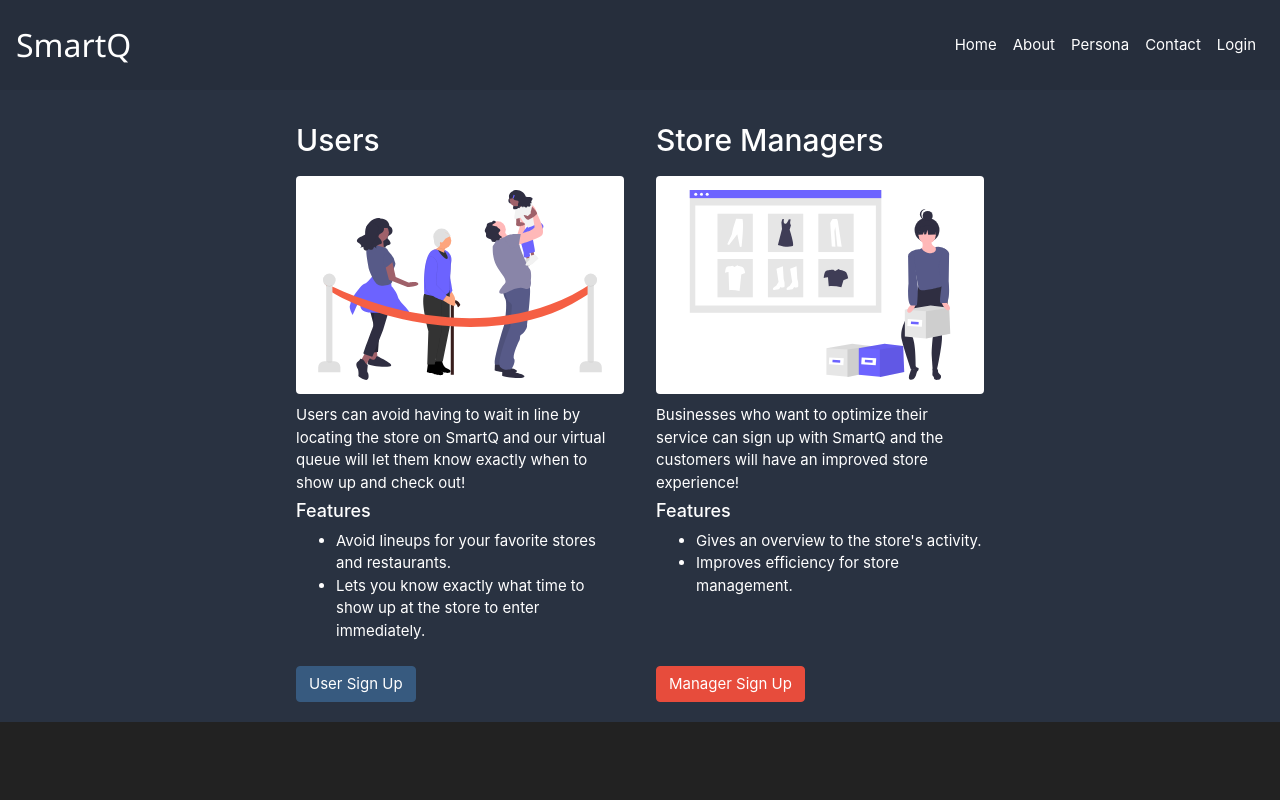
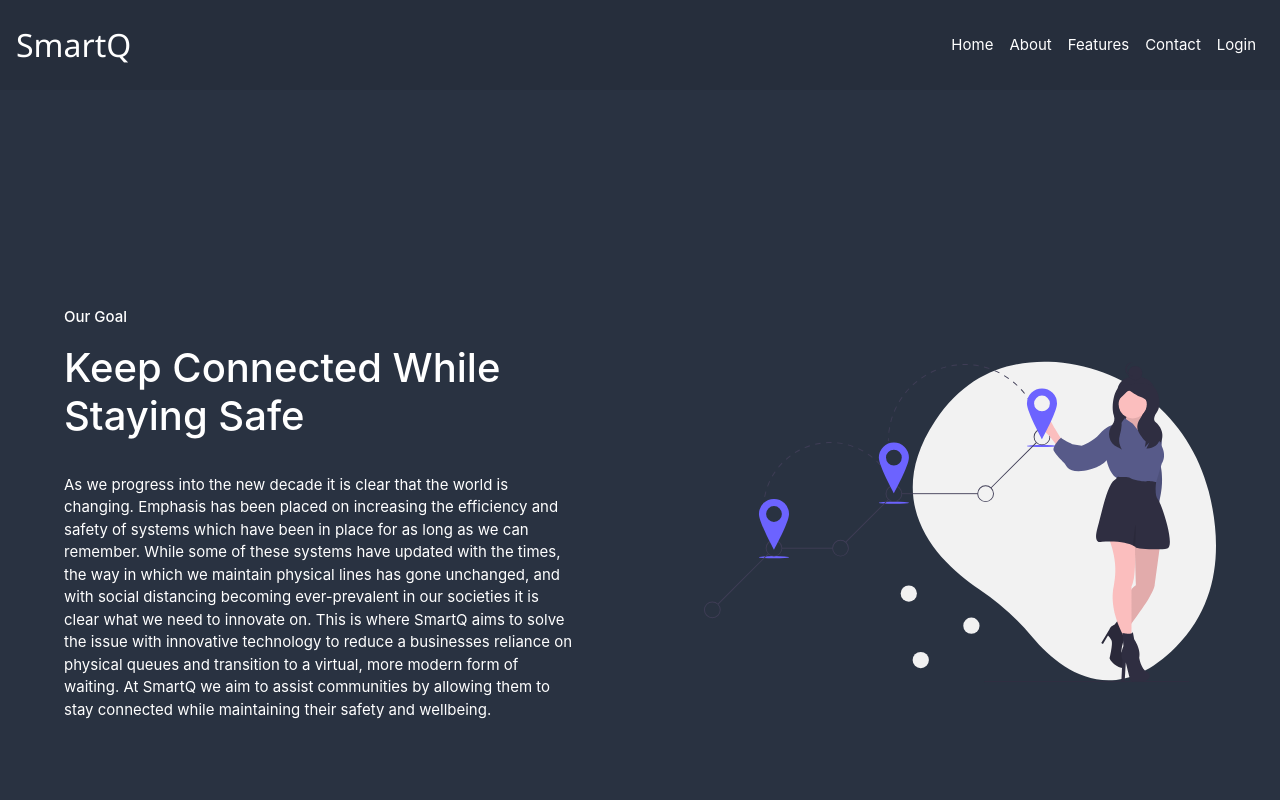
Before and after one commit to SmartQ-org/SmartQ-app, a React (Create React App) app: page /persona in a window 1280 px wide. Shown: the top 800 px of the page. Built offline with nearby package versions, Linux system fonts and the light colour scheme.

Commit message:
reverting to older commit

```diff
--- a/src/App.js
+++ b/src/App.js
@@ -7,7 +7,7 @@ import ContactPage from "./pages/ContactPage/ContactPage";
 import LoginPage from "./pages/LoginPage/LoginPage";
 import SignUpPage from "./pages/SignUpPage/SignUpPage";
 import HiddenContent from "./pages/HiddenContent";
-import PersonaPage from "./pages/PersonaPage";
+import FeaturesPage from "./pages/FeaturesPage/FeaturesPage";
 
 import Navbar from "react-bootstrap/Navbar";
 import Nav from "react-bootstrap/Nav";
@@ -37,8 +37,8 @@ function App() {
               </Link>
             </Nav.Link>
             <Nav.Link>
-              <Link className="link" to="/persona">
-                Persona
+              <Link className="link" to="/features">
+                Features
               </Link>
             </Nav.Link>
             <Nav.Link>
@@ -72,8 +72,8 @@ function App() {
             <Route path="/about">
               <AboutPage />
             </Route>
-            <Route path="/persona">
-              <PersonaPage />
+            <Route path="/features">
+              <FeaturesPage />
             </Route>
             <Route path="/">
               <HomePage />
--- a/src/pages/About/about.page.jsx
+++ b/src/pages/About/about.page.jsx
@@ -17,11 +17,11 @@ function About() {
       linkedin: "https://www.linkedin.com/in/yash-pandya-8624b4a8/",
     },
     {
-      name: "Jason ...",
+      name: "Jason Huang",
       role: "Developer",
-      github: "",
+      github: "https://github.com/JayTLH",
       twitter: "",
-      linkedin: "",
+      linkedin: "https://www.linkedin.com/in/jason-tlh/",
     },
     {
       name: "Joshua Nascimento",
--- /dev/null
+++ b/src/pages/FeaturesPage/FeaturesPage.js
@@ -0,0 +1,58 @@
+import React from "react";
+import "./FeaturesPage.scss";
+import queue from "../../assets/queue.svg";
+import shopping from "../../assets/shopping.svg";
+
+export default function featuresPage() {
+  return (
+    <div className="features">
+      <section className="features__section">
+        <h2 className="features__title">Users</h2>
+        <div className="features__content">
+          <img className="features__img" src={queue} alt="people lining up" />
+          <p className="features__text">
+            Users can avoid having to wait in line by locating the store on
+            SmartQ and our virtual queue will let them know exactly when to show
+            up and check out!
+          </p>
+          <h3 className="features__label">Features</h3>
+          <ul className="features__list">
+            <li className="features__list-item">
+              Avoid lineups for your favorite stores and restaurants.
+            </li>
+            <li className="features__list-item">
+              Lets you know exactly what time to show up at the store to enter
+              immediately.
+            </li>
+          </ul>
+          <button type="button" className="features__button btn btn-primary">
+            User Sign Up
+          </button>
+        </div>
+      </section>
+      <div className="features__divider" />
+      <section className="features__section">
+        <h2 className="features__title">Store Managers</h2>
+        <div className="features__content">
+          <img className="features__img" src={shopping} alt="store page" />
+          <p className="features__text">
+            Businesses who want to optimize their service can sign up with
+            SmartQ and the customers will have an improved store experience!
+          </p>
+          <h3 className="features__label">Features</h3>
+          <ul className="features__list">
+            <li className="features__list-item">
+              Gives an overview to the store's activity.
+            </li>
+            <li className="features__list-item">
+              Improves efficiency for store management.
+            </li>
+          </ul>
+          <button type="button" className="features__button btn btn-danger">
+            Manager Sign Up
+          </button>
+        </div>
+      </section>
+    </div>
+  );
+}
--- a/src/pages/PersonaPage.scss
+++ b/src/pages/FeaturesPage/FeaturesPage.scss
@@ -1,6 +1,6 @@
-@import "../styles/base.scss";
+@import "../../styles/base.scss";
 
-.persona {
+.features {
   padding: 0 16px;
 
   @include tablet-view {
--- a/src/pages/PersonaPage.jsx
+++ /dev/null
@@ -1,58 +0,0 @@
-import React from "react";
-import "./PersonaPage.scss";
-import queue from "../assets/queue.svg";
-import shopping from "../assets/shopping.svg";
-
-export default function PersonaPage() {
-  return (
-    <div className="persona">
-      <section className="persona__section">
-        <h2 className="persona__title">Users</h2>
-        <div className="persona__content">
-          <img className="persona__img" src={queue} alt="people lining up" />
-          <p className="persona__text">
-            Users can avoid having to wait in line by locating the store on
-            SmartQ and our virtual queue will let them know exactly when to show
-            up and check out!
-          </p>
-          <h3 className="persona__label">Features</h3>
-          <ul className="persona__list">
-            <li className="persona__list-item">
-              Avoid lineups for your favorite stores and restaurants.
-            </li>
-            <li className="persona__list-item">
-              Lets you know exactly what time to show up at the store to enter
-              immediately.
-            </li>
-          </ul>
-          <button type="button" className="persona__button btn btn-primary">
-            User Sign Up
-          </button>
-        </div>
-      </section>
-      <div className="persona__divider" />
-      <section className="persona__section">
-        <h2 className="persona__title">Store Managers</h2>
-        <div className="persona__content">
-          <img className="persona__img" src={shopping} alt="store page" />
-          <p className="persona__text">
-            Businesses who want to optimize their service can sign up with
-            SmartQ and the customers will have an improved store experience!
-          </p>
-          <h3 className="persona__label">Features</h3>
-          <ul className="persona__list">
-            <li className="persona__list-item">
-              Gives an overview to the store's activity.
-            </li>
-            <li className="persona__list-item">
-              Improves efficiency for store management.
-            </li>
-          </ul>
-          <button type="button" className="persona__button btn btn-danger">
-            Manager Sign Up
-          </button>
-        </div>
-      </section>
-    </div>
-  );
-}
```
